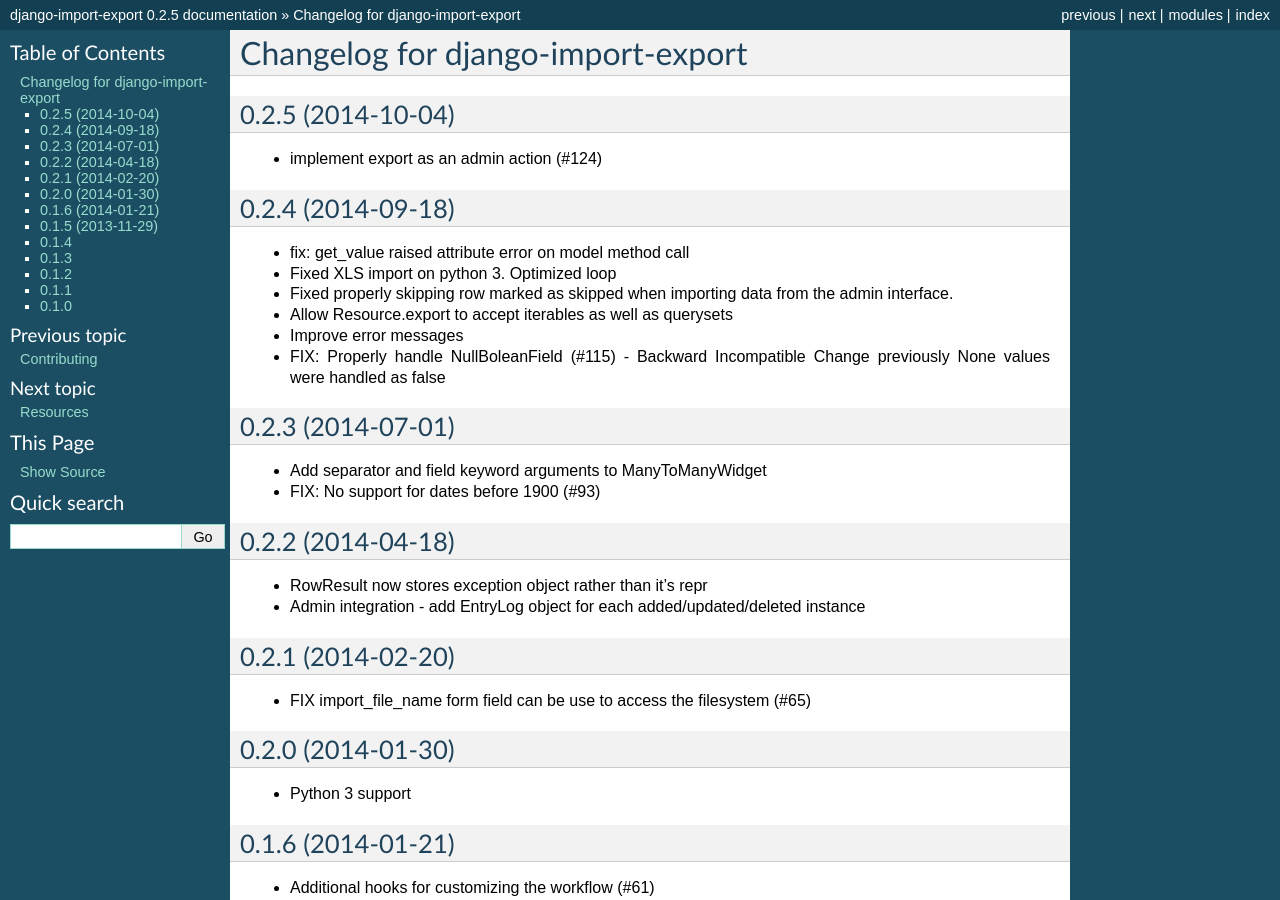
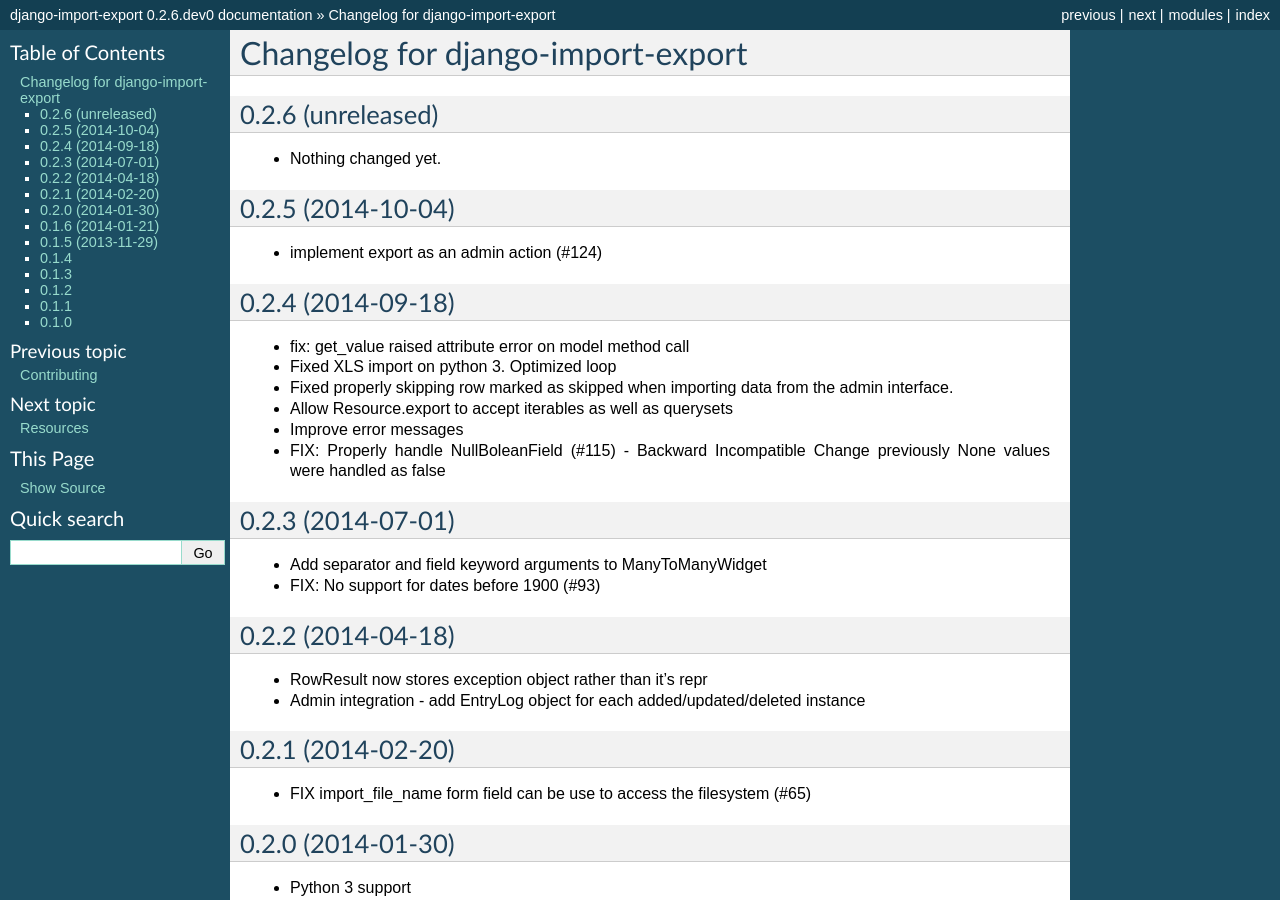
Before and after one commit to django-import-export/django-import-export, a Sphinx documentation site: the page built from docs/changelog.rst, in a window 1280 px wide and 900 px high. Built offline with Sphinx 7.4.7, drawn with Linux system fonts in a browser that asks for light colours; some of the changed text lies outside the part shown.

Commit message:
Back to development: 0.2.6

```diff
--- a/docs/changelog.rst
+++ b/docs/changelog.rst
@@ -1,5 +1,11 @@
 Changelog for django-import-export
 ==================================
+
+0.2.6 (unreleased)
+------------------
+
+- Nothing changed yet.
+
 
 0.2.5 (2014-10-04)
 ------------------
--- a/import_export/__init__.py
+++ b/import_export/__init__.py
@@ -1 +1 @@
-__version__ = '0.2.5'
+__version__ = '0.2.6.dev0'
```
